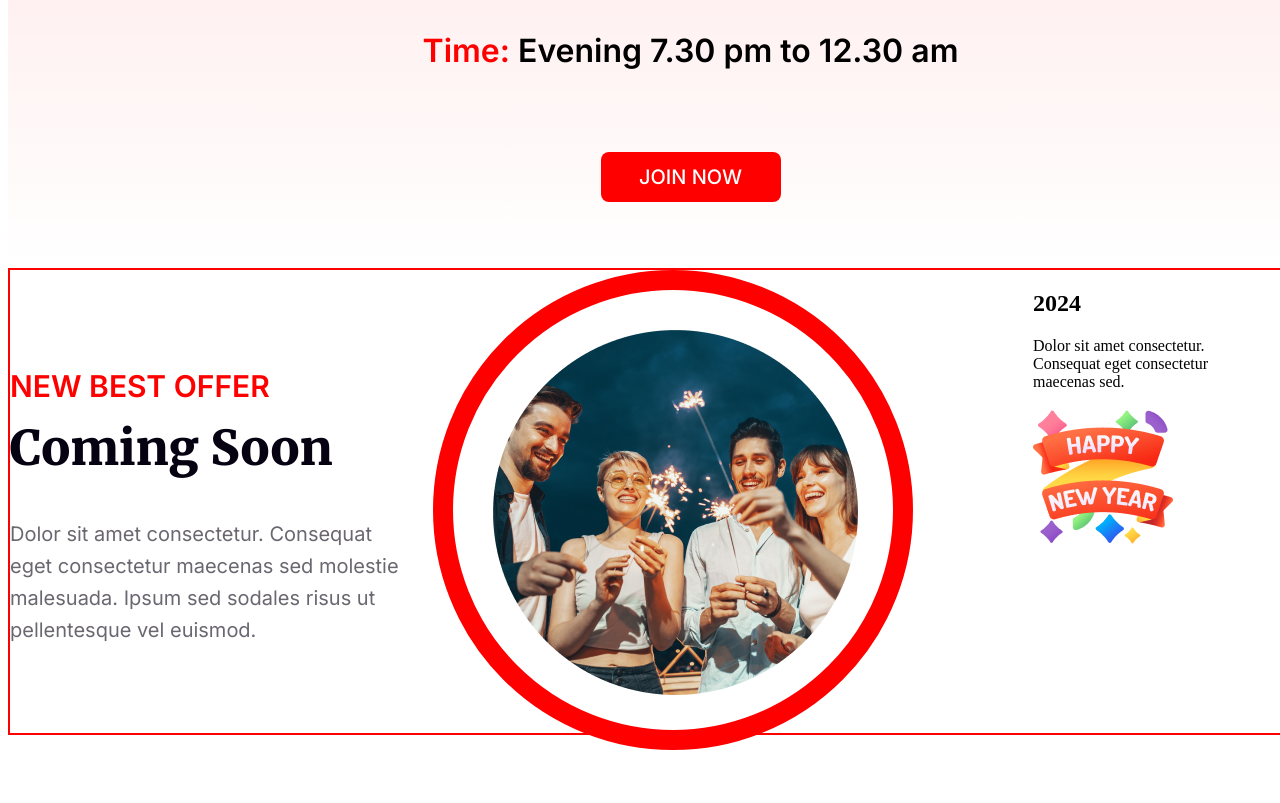
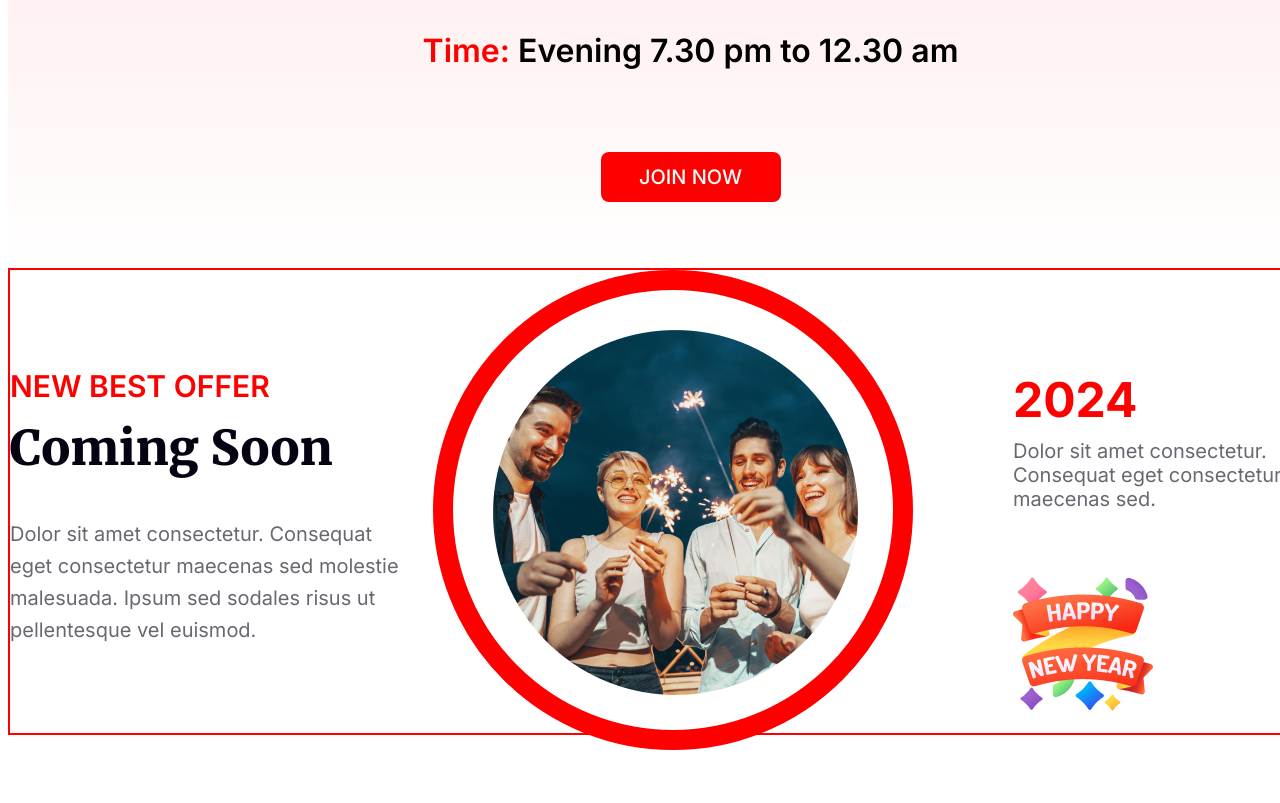
Before and after one commit to mahdi786islam/new-year-offer-practice, a plain HTML site: page index.html in a window 1280 px wide. Shown: the part 2684-3487 px from the top of the page. Drawn offline with Linux system fonts and the light colour scheme.

Commit message:
new offer 2

```diff
--- a/styles/style.css
+++ b/styles/style.css
@@ -215,5 +215,29 @@
 }
 
 .coming-soon-text{
-    margin-left: 120px;
+    margin-left: 100px;
+    margin-top: 60px;
 }
+
+.coming-soon-text h1{
+    color: rgb(255, 0, 0);
+    font-family: Inter;
+    font-size: 48px;
+    font-weight: 700;
+    margin-bottom: 10px;
+}
+
+.coming-soon-text p{
+    color: rgba(7, 2, 17, 0.6);
+    font-family: Inter;
+    font-size: 20px;
+    font-weight: 400;
+    margin-top: 5px;
+}
+
+.coming-soon-text img{
+    width: 140px;
+    height: 140px;
+    margin-top: 43px;
+    margin-right: 136px;
+}
```
